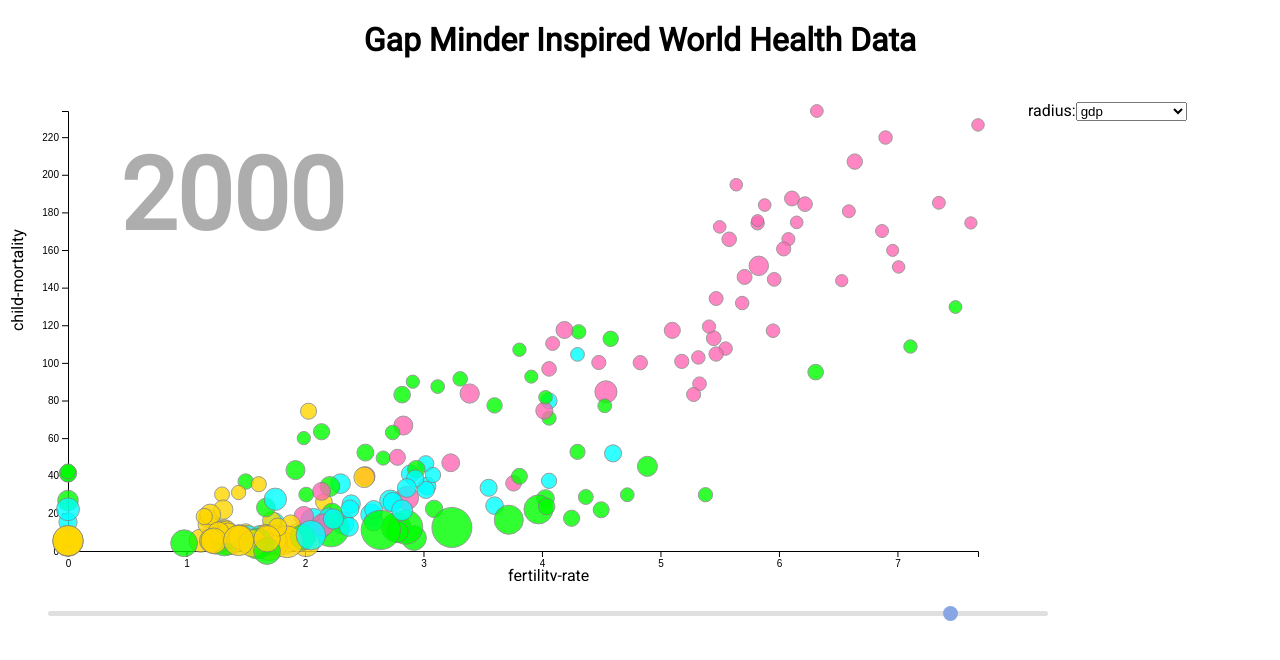
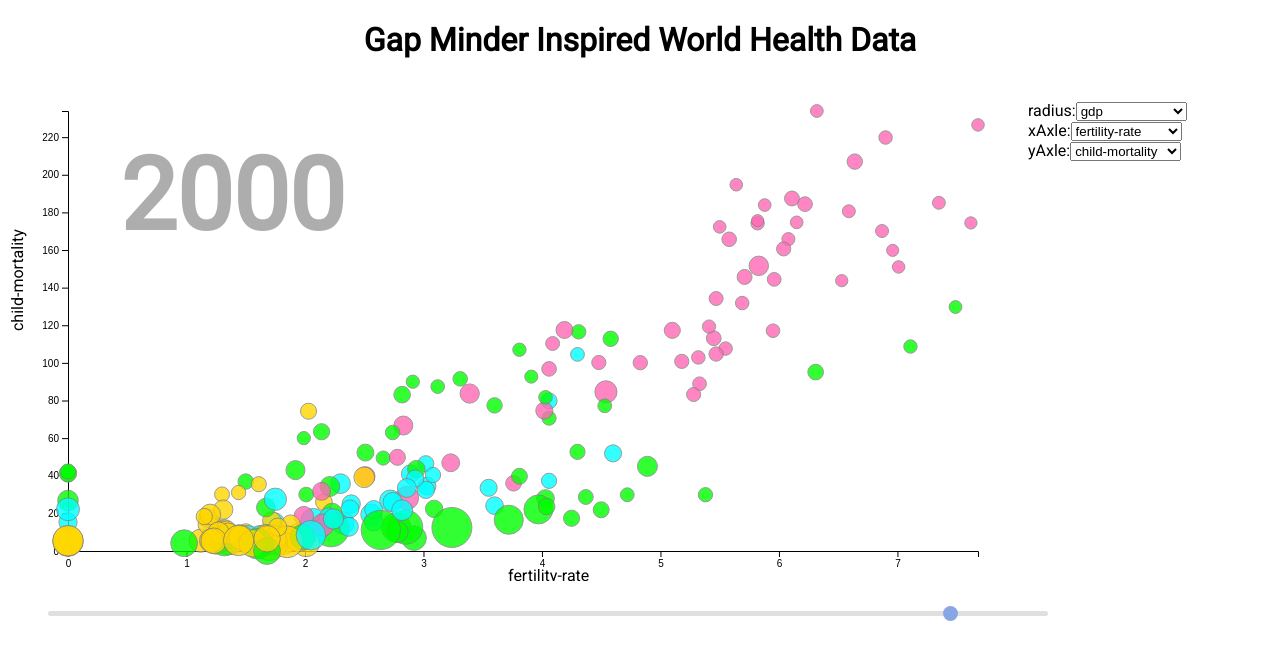
Before and after one commit to KonstantinBes/datavis-hw-bestuzhev-konstantin, a plain HTML site: page hw2/index.html in a window 1280 px wide. Drawn offline with nearby package versions, Linux system fonts and the light colour scheme.

Commit message:
Task 2, part 3 done.

```diff
--- a/hw2/index.html
+++ b/hw2/index.html
@@ -28,6 +28,20 @@
                     <option value="population">population</option>
                 </select></div>
                 <!-- Part 3: здесь создаются селекторы для осей -->
+                <div>xAxle:<select id='xAxle'>
+                    <option value="child-mortality">child-mortality</option>
+                    <option selected value="fertility-rate">fertility-rate</option>
+                    <option value="gdp">gdp</option>
+                    <option value="life-expectancy">life-expectancy</option>
+                    <option value="population">population</option>
+                </select></div>
+                <div>yAxle:<select id='yAxle'>
+                    <option selected value="child-mortality">child-mortality</option>
+                    <option value="fertility-rate">fertility-rate</option>
+                    <option value="gdp">gdp</option>
+                    <option value="life-expectancy">life-expectancy</option>
+                    <option value="population">population</option>
+                </select></div>
             </div>
         </div>
     </div>
--- a/hw2/js/script.js
+++ b/hw2/js/script.js
@@ -62,7 +62,8 @@ loadData().then(data => {
     d3.select('#radius').on('change', newRadius);
 
     // Part 3: подпишемся на изменения селектороы параметров осей
-    // ...
+    d3.select('#xAxle').on('change', newxParam);
+    d3.select('#yAxle').on('change', newyParam);
 
     // изменяем значение переменной и обновляем график
     function newYear(){
@@ -75,6 +76,17 @@ loadData().then(data => {
         radius = this.value;
         updateChart()
     }
+
+    function newxParam(){
+        xParam = this.value;
+        updateChart()
+    }
+
+    function newyParam(){
+        yParam = this.value;
+        updateChart()
+    }
+
     function updateChart(){
         // Обновляем все лейблы в соответствии с текущем состоянием
         xLable.text(xParam);
```
